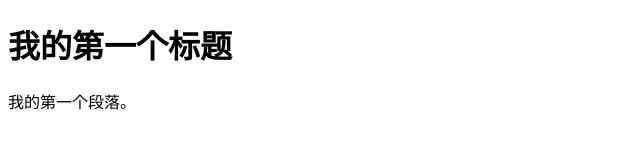
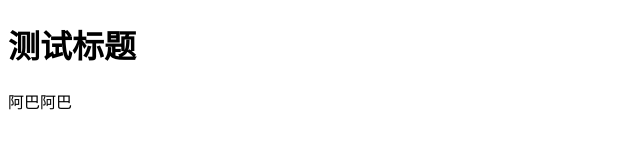
Before and after one commit to RikaCelery/webtest, a plain HTML site: page index.html in a window 1280 px wide. Shown: the whole page, without its empty margins (0-640 px from the left). Drawn offline with Linux system fonts and the light colour scheme.

Commit message:
Update index.html
new

```diff
--- a/index.html
+++ b/index.html
@@ -6,8 +6,8 @@
 </head>
 <body>
 
-<h1>我的第一个标题</h1>
-<p>我的第一个段落。</p>
+<h1>测试标题</h1>
+<p>阿巴阿巴</p>
 
 </body>
 </html>
```
